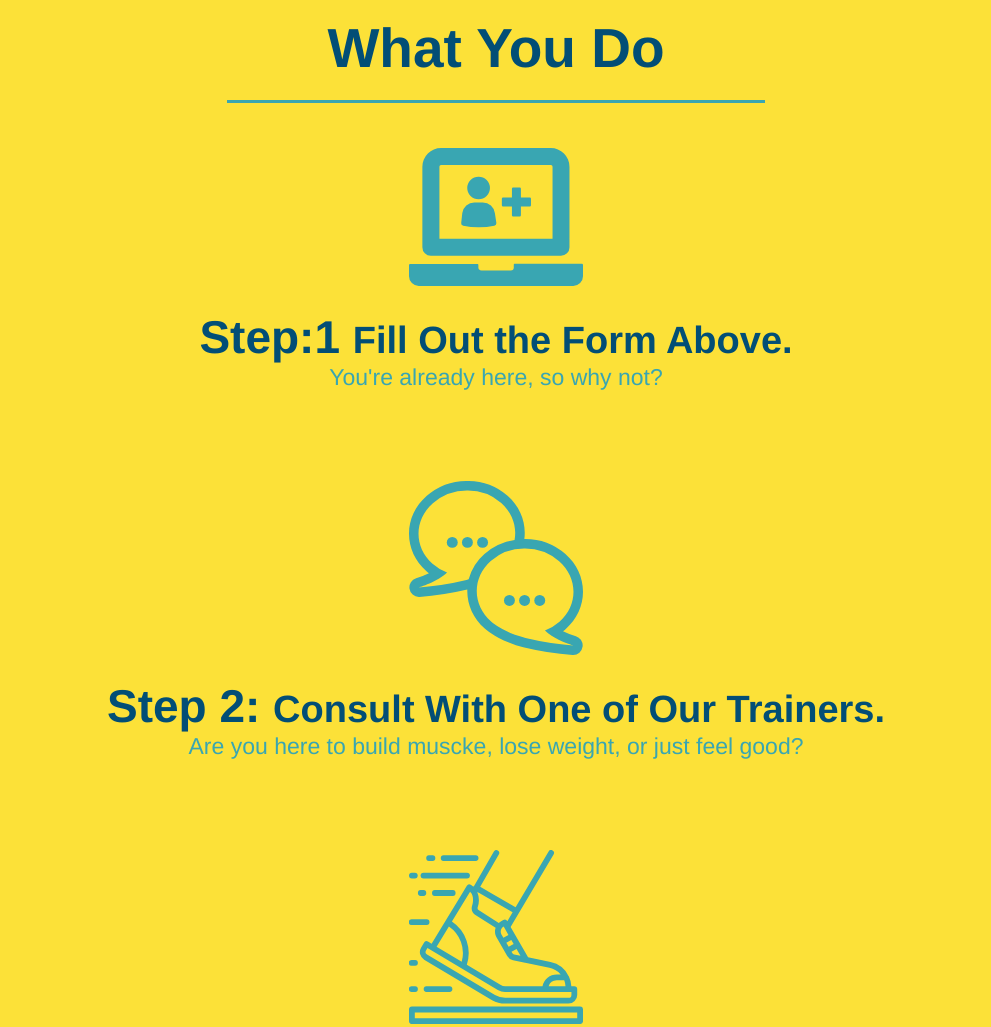
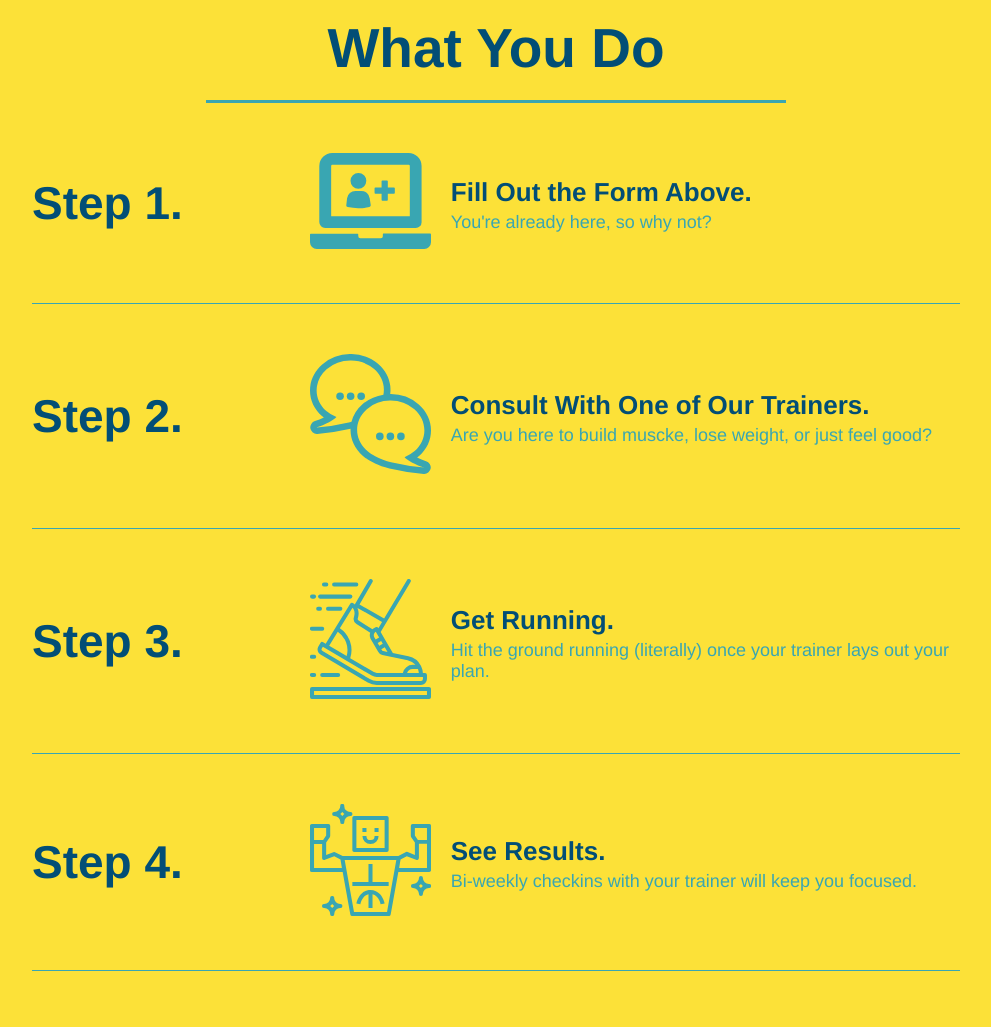
Before and after one commit to Marti369/run-buddy, a plain HTML site: page index.html in a window 1280 px wide. Shown: the part 1140-2167 px from the top of the page, without its empty margins (144-1135 px from the left). Drawn offline with Linux system fonts and the light colour scheme.

Commit message:
add flexbox to the steps

```diff
--- a/assets/css/style.css
+++ b/assets/css/style.css
@@ -196,30 +196,27 @@ section {
     font-size: 16px;
 }
 
-.intro {
-    text-align: center;
-}
-
 .intro p {
     line-height: 1.7;
     color: #39a6b2;
     width: 80%;
     font-size: 20px;
     margin: 0 auto;
+    text-align: center;
 }
 
 .steps {
-    text-align: center;
     background: #fce138;
 }
 
 .section-title {
     font-size: 55px;
     color: #024e76;
-    margin-bottom: 35px;
-    padding: 0 100px 20px 100px;
-    display: inline-block;
     border-bottom: 3px solid;
+    padding-bottom: 20px;
+    text-align: center;
+    margin: 0 auto 35px auto;
+    width: 50%;
 }
 
 .primary-border {
@@ -230,36 +227,59 @@ section {
     border-color: #39a6b2;
 }
 
-.steps div {
-    margin-bottom: 80px;
+.step h3 {
+    color: #024e76;
+    font-size: 46px;
+    flex: 1 30%;
 }
 
-.steps img {
-    width: 15%;
-    margin: 10px 0;
+.step-info {
+    flex: 2 70%;
+    display: flex;
+    flex-wrap: wrap;
+    align-items: center;
 }
 
-.steps h3 {
-    color: #024e76;
-    font-size: 46px;
-    margin-top: 10px;
+.step-img {
+    flex: 1 12%;
+    margin-right: 20px;
 }
 
-.steps p {
-    color: #39a6b2;
-    font-size: 23px;
+.step-text {
+    flex: 12;
 }
 
-.steps span {
-    font-size: 38px;
+.step-img img {
+    max-width: 100%;
+}
+
+.step-text p {
+    color: #39a6b2;
+    font-size: 18px;
+}
+
+.step {
+    margin: 50px auto;
+    padding-bottom: 50px;
+    width: 80%;
+    border-bottom: 1px solid #39a6b2;
+    display: flex;
+    flex-wrap: wrap;
+    align-items: center;
+    justify-content: space-between;
+}
+
+
+/* Cxreate new rule for h4*/
+
+.step-text h4 {
+    font-size: 26px;
+    line-height: 1.5;
+    color: #024e76;
 }
 
 
 /* Start the CSS for Trainers */
-
-.trainers {
-    text-align: center;
-}
 
 .trainer {
     width: 900x;
@@ -305,7 +325,6 @@ section {
 }
 
 .contact {
-    text-align: center;
     background: #024e76;
 }
 
@@ -343,3 +362,7 @@ section {
 .contact-info a {
     color: #fce138;
 }
+
+.flex-row {
+    display: flex;
+}
--- a/index.html
+++ b/index.html
@@ -4,7 +4,7 @@
 <head>
     <meta charset="UTF-8" />
     <title>Run Buddy</title>
-    <link rel="stylesheet" href="./assets/css/style.css" />
+    <link rel="stylesheet" href="assets/css/style.css" />
 
 </head>
 
@@ -12,7 +12,7 @@
     <!-- navigation -->
     <header>
         <h1>
-            <a href="./index.html">RUN BUDDY</a>
+            <a href="index.html">RUN BUDDY</a>
         </h1>
         <!-- Add Navigation -->
         <nav>
@@ -80,41 +80,79 @@
 
     <!-- "What We Do" setion -->
     <section id="what-we-do" class="intro">
+        <div class="flex-row">
             <h2 class="section-title primary-border">What We Do</h2>
+        </div>
+        <div class="flez-row">
             <p>
                 butcher selfies chambray shabby chic gentrify readymade yr Echo Park XOXO Tumblr normcore Banksy direct trade Blue Bottle chillwave you probably haven't heard of them single-origin coffee Vice fanny pack fixie Odd Future Austin fingerstache pickled twee
                 synth Wes Anderson Thundercats viral bitters flannel meggings narwhal Marfa Schlitz sustainable Intelligentsia umami deep v craft
             </p>
+        </div>
     </section>
 
     <!-- "What You Do" section -->
     <section id="what-you-do" class="steps">
         <h2 class="section-title secondary-border">What You Do</h2>
-        <div>
+        <div class="step">
+            <h3> Step 1.</h3>
+            <div class="step-info">
+                <div class="step-img">
                     <img src="./assets/images/step-1.svg" alt="" />
-            <h3>Step:1 <span>Fill Out the Form Above.</span></h3>
+                </div>
+                <div class="step-text">
+                    <h4>Fill Out the Form Above.</h4>
                     <p>You're already here, so why not?</p>
                 </div>
-        <div>
+            </div>
+        </div>
+
+        <div class="step">
+            <h3> Step 2.</h3>
+            <div class="step-info">
+                <div class="step-img">
                     <img src="./assets/images/step-2.svg" alt="" />
-            <h3>Step 2: <span>Consult With One of Our Trainers.</span></h3>
+                </div>
+                <div class="step-text">
+                    <h4>Consult With One of Our Trainers.</h4>
                     <p>Are you here to build muscke, lose weight, or just feel good?</p>
                 </div>
-        <div>
+            </div>
+        </div>
+
+        <div class="step">
+            <h3> Step 3.</h3>
+            <div class="step-info">
+                <div class="step-img">
                     <img src="./assets/images/step-3.svg" alt="" />
-            <h3>Step 3: <span>Get Running.</span></h3>
+                </div>
+                <div class="step-text">
+                    <h4>Get Running.</h4>
                     <p>Hit the ground running (literally) once your trainer lays out your plan.</p>
                 </div>
-        <div>
+            </div>
+        </div>
+
+        <div class="step">
+            <h3> Step 4.</h3>
+            <div class="step-info">
+                <div class="step-img">
                     <img src="./assets/images/step-4.svg" alt="" />
-            <h3>Step 4: <span>See Results.</span></h3>
+                </div>
+                <div class="step-text">
+                    <h4>See Results.</h4>
                     <p>Bi-weekly checkins with your trainer will keep you focused.</p>
                 </div>
+            </div>
+        </div>
+
     </section>
 
     <!-- "Meet the Trainers" section -->
     <section id="your-trainers" class="trainers">
+        <div class="flex-row">
             <h2 class="section-title primary-border">Meet The Trainers</h2>
+        </div>
         <article class="trainer">
             <img src="./assets/images/trainer-1.jpg" alt="Arron Stephens in his workout clothes, ready to pump iron" />
             <div class="trainer-bio text-left">
@@ -147,7 +185,9 @@
 
     <!-- "Reach Out" section -->
     <section id="reach-out" class="contact">
+        <div class="flex-row">
             <h2 class="section-title secondary-border">Reach Out</h2>
+        </div>
         <div class="contact-info">
             <iframe src="https://www.google.com/maps/embed?pb=!1m14!1m12!1m3!1d12182.30520634488!2d-74.0652613!3d40.2407219!2m3!1f0!2f0!3f0!3m2!1i1024!2i768!4f13.1!5e0!3m2!1sen!2sus!4v1561060983193!5m2!1sen!2sus" frameborder="0" style="border:0" allowfullscreen></iframe>
             <!-- this is the new contact form addition-->
```
Lines whose indentation alone changed are shown as unchanged.
